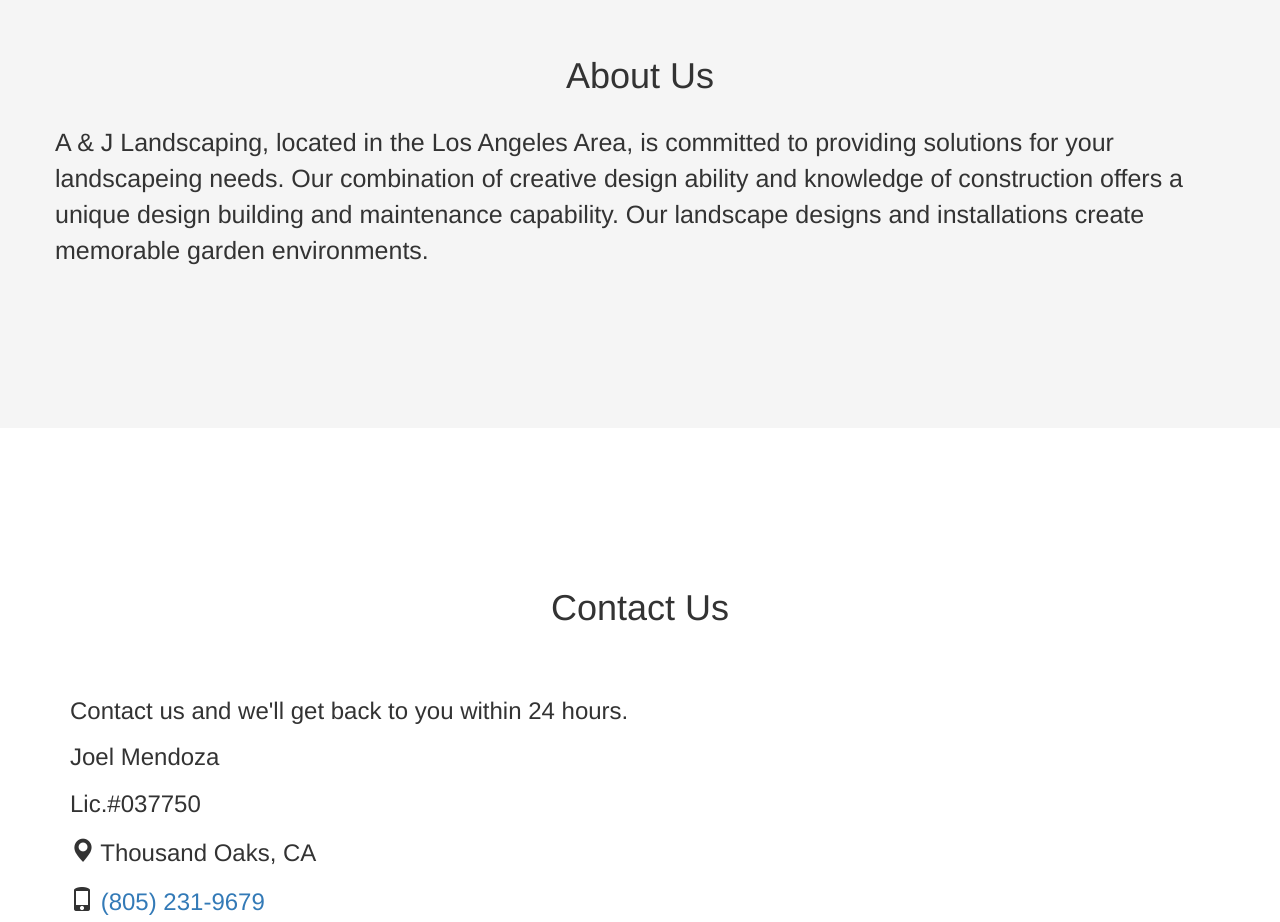
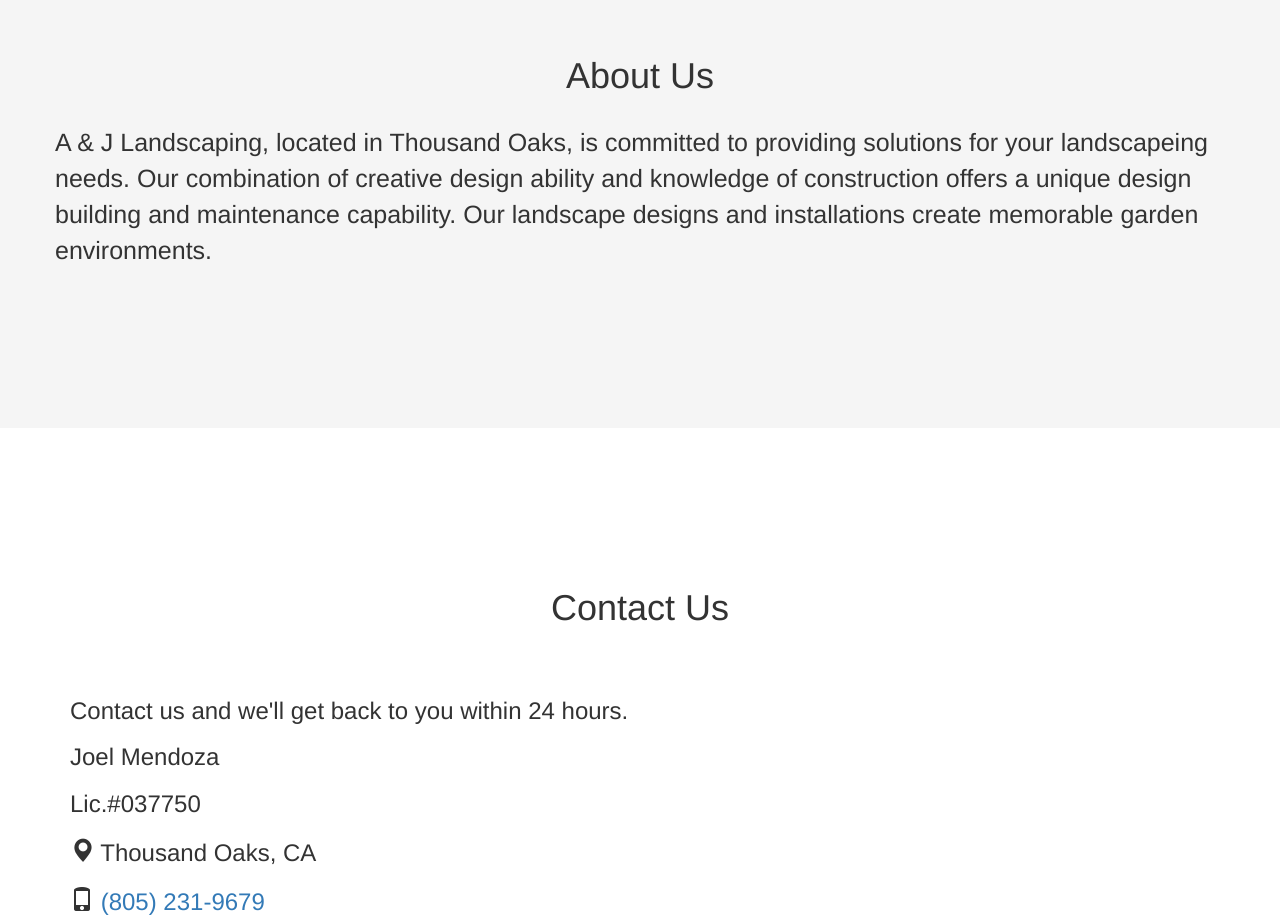
Before and after one commit to aandjlandscape24/aandjlandscape24.github.io, a plain HTML site: page index.html in a window 1280 px wide. Shown: the part 3040-3962 px from the top of the page. Drawn offline with nearby package versions, Linux system fonts and the light colour scheme.

Commit message:
locations

```diff
--- a/index.html
+++ b/index.html
@@ -149,7 +149,7 @@
     <br><br><br><br>
     <h1 class="text-center">About Us</h1>
     <br>
-    <p style="max-width: 1170px;margin: auto;font-size:25px">A & J Landscaping, located in the Los Angeles Area, is committed to providing solutions for your landscapeing needs. Our combination of creative design ability and knowledge of construction offers a unique design building and maintenance capability. Our landscape designs and installations create memorable garden environments.</p>
+    <p style="max-width: 1170px;margin: auto;font-size:25px">A & J Landscaping, located in Thousand Oaks, is committed to providing solutions for your landscapeing needs. Our combination of creative design ability and knowledge of construction offers a unique design building and maintenance capability. Our landscape designs and installations create memorable garden environments.</p>
     <br><br><br><br><br><br><br><br>
 </div>
 
```
